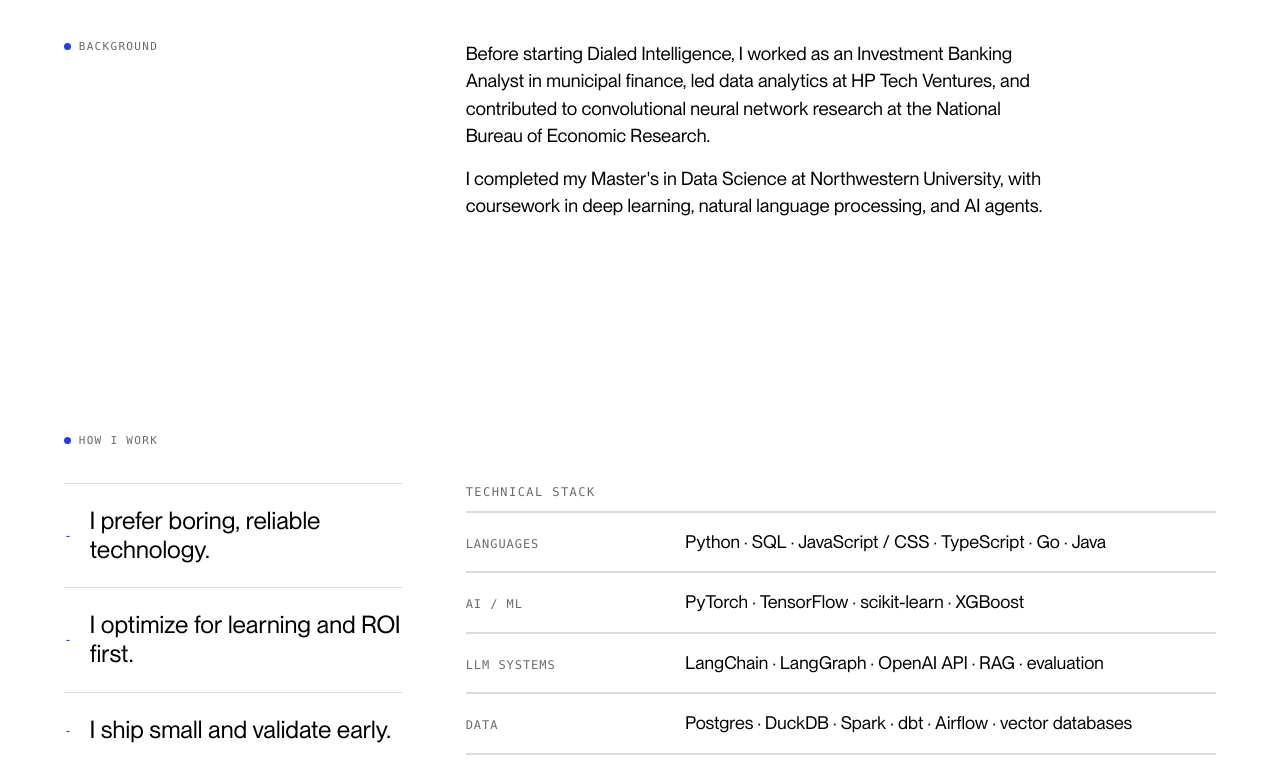
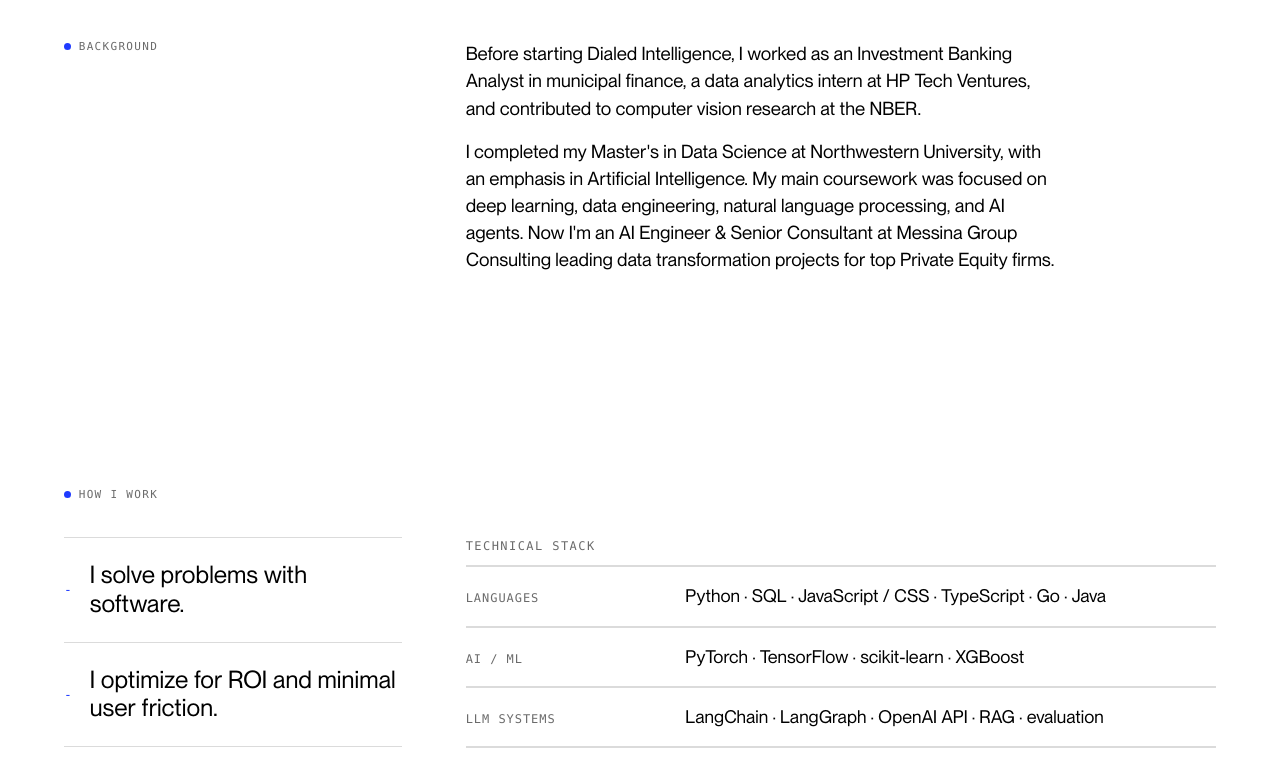
Before and after one commit to tylerdial1818/tyler-portfolio-website, a Next.js app: page /about in a window 1280 px wide. Shown: the part 2020-2788 px from the top of the page. Built offline with nearby package versions, Linux system fonts and the light colour scheme.

Commit message:
added better labor pulse preview photo

```diff
--- a/src/app/about/page.tsx
+++ b/src/app/about/page.tsx
@@ -24,10 +24,10 @@ const services = [
 ];
 
 const principles = [
-  "I prefer boring, reliable technology.",
-  "I optimize for learning and ROI first.",
-  "I ship small and validate early.",
-  "AI works best when it helps people make better decisions, not when it makes decisions for them.",
+  "I solve problems with software.",
+  "I optimize for ROI and minimal user friction.",
+  "I turn data systems into value machines.",
+  "Data Scientists help you understand a problem, engineers build tools to solve it, and I do both.",
 ];
 
 const stack = [
@@ -107,14 +107,18 @@ export default function AboutPage() {
             <Prose>
               <p>
                 Before starting Dialed Intelligence, I worked as an Investment
-                Banking Analyst in municipal finance, led data analytics at HP
-                Tech Ventures, and contributed to convolutional neural network
-                research at the National Bureau of Economic Research.
+                Banking Analyst in municipal finance, a data analytics intern
+                at HP Tech Ventures, and contributed to computer vision
+                research at the NBER.
               </p>
               <p>
                 I completed my Master&apos;s in Data Science at Northwestern
-                University, with coursework in deep learning, natural language
-                processing, and AI agents.
+                University, with an emphasis in Artificial Intelligence. My
+                main coursework was focused on deep learning, data engineering,
+                natural language processing, and AI agents. Now I&apos;m an AI
+                Engineer &amp; Senior Consultant at Messina Group Consulting
+                leading data transformation projects for top Private Equity
+                firms.
               </p>
             </Prose>
           </div>
--- a/src/data/projects.ts
+++ b/src/data/projects.ts
@@ -13,6 +13,7 @@ export const projects: Project[] = [
     tags: ["Labor Economics", "Policy Analytics", "Research Tool"],
     desc: "Public US labor market monitor for labor economists, journalists, and policy analysts tracking labor signals for research and briefings.",
     gradient: "linear-gradient(135deg, #101010 0%, #1f3bff 48%, #050816 100%)",
+    image: "/images/project-labor-pulse-preview.png",
     link: "https://labor-pulse.vercel.app/",
   },
   {
```
Also changed, not shown: public/images/project-labor-pulse-preview.png (added).
